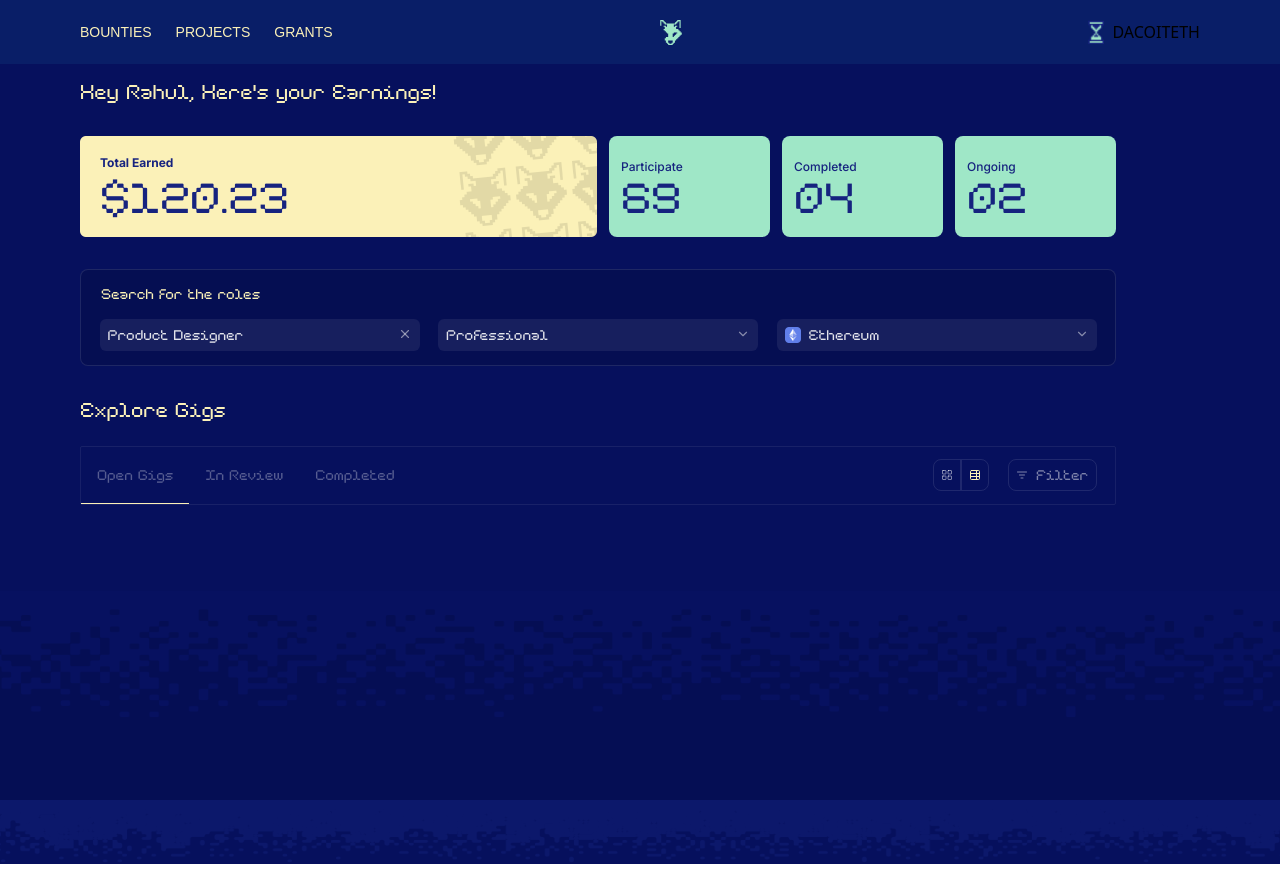
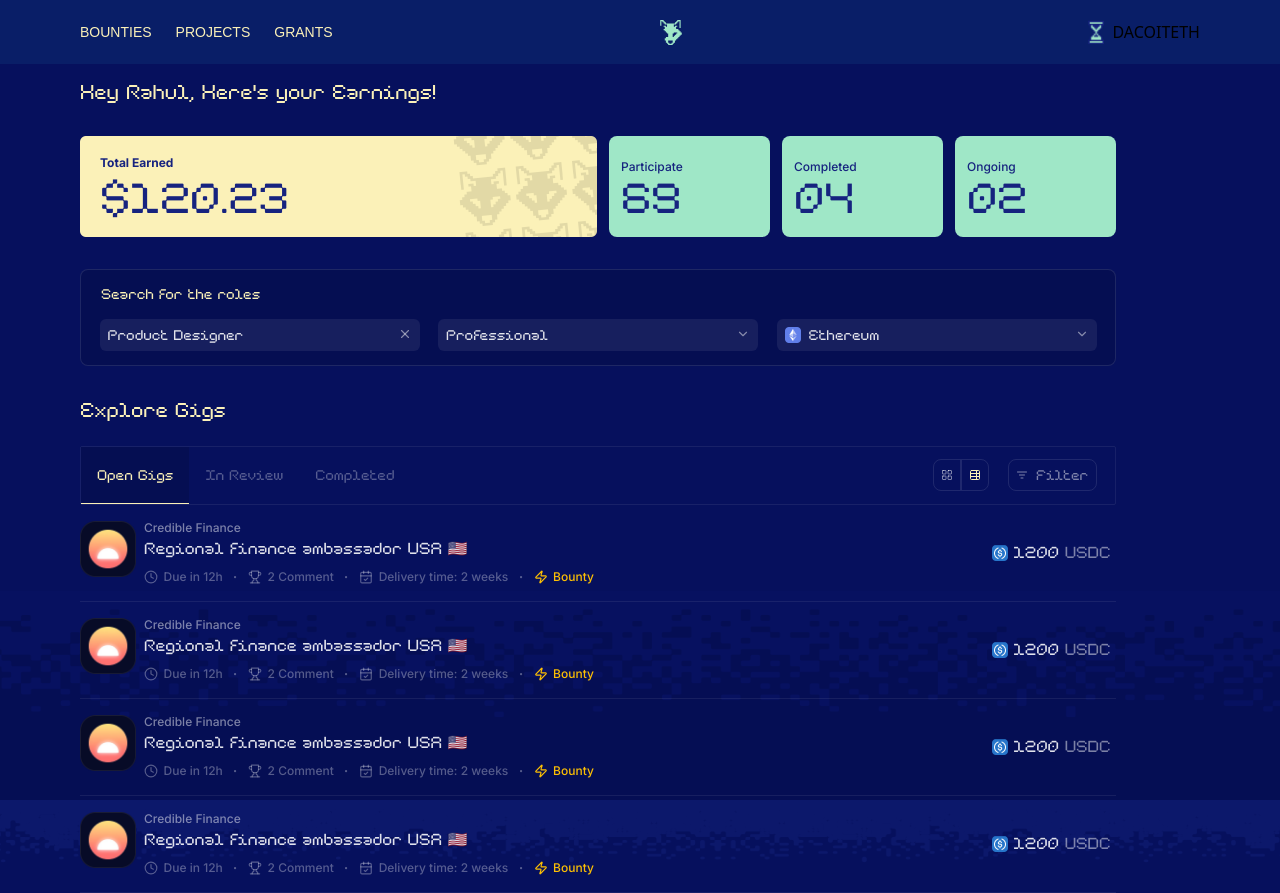
Before and after one commit to Akash-Behara/app_wpl, a React (Vite) app: page / in a window 1280 px wide. Before the commit the page ends 864 px from the top, so only its background shows below. Built offline with nearby package versions, Linux system fonts and the light colour scheme; a web font is replaced by a local one.

Commit message:
homepage tab

```diff
--- a/src/components/home/ExploreGigs.jsx
+++ b/src/components/home/ExploreGigs.jsx
@@ -13,7 +13,7 @@ const initialTabs = [
 const ExploreGigs = () => {
 
   const [tabs, setTabs] = useState(initialTabs)
-  const [selectedTab, setSelectedTab] = useState('quest')
+  const [selectedTab, setSelectedTab] = useState('opengigs')
 
   const handleTabClick = (id) => {
     const newTabs = tabs.map((tab) => ({
```
Also changed, not shown: src/pages/ProjectDetailsPage.jsx (+4 -5 lines).
